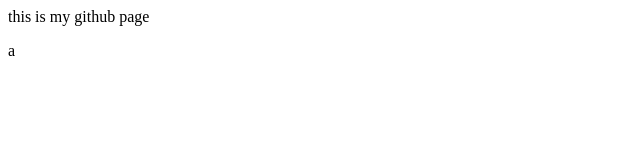
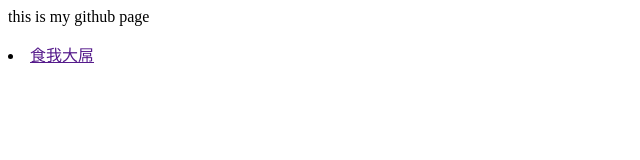
Before and after one commit to carryxh/carryx, a plain HTML site: page index.html in a window 1280 px wide. Shown: the full height of the page, 0-640 px from the left. Drawn offline with Linux system fonts and the light colour scheme.

Commit message:
Update index.html

```diff
--- a/index.html
+++ b/index.html
@@ -1,2 +1,2 @@
 <p>this is my github page <p>
-<link>a</link>
+ <li> <a href="">食我大屌</a> </li>
```
